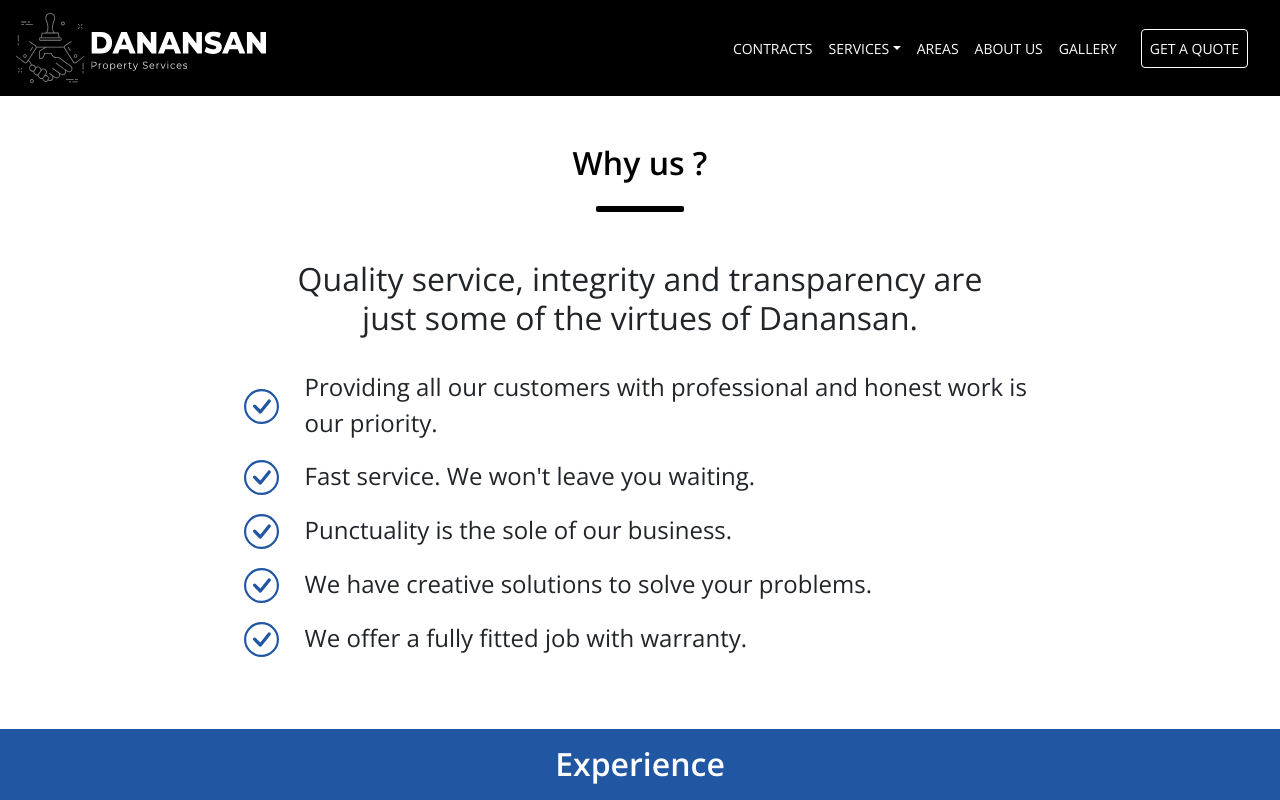
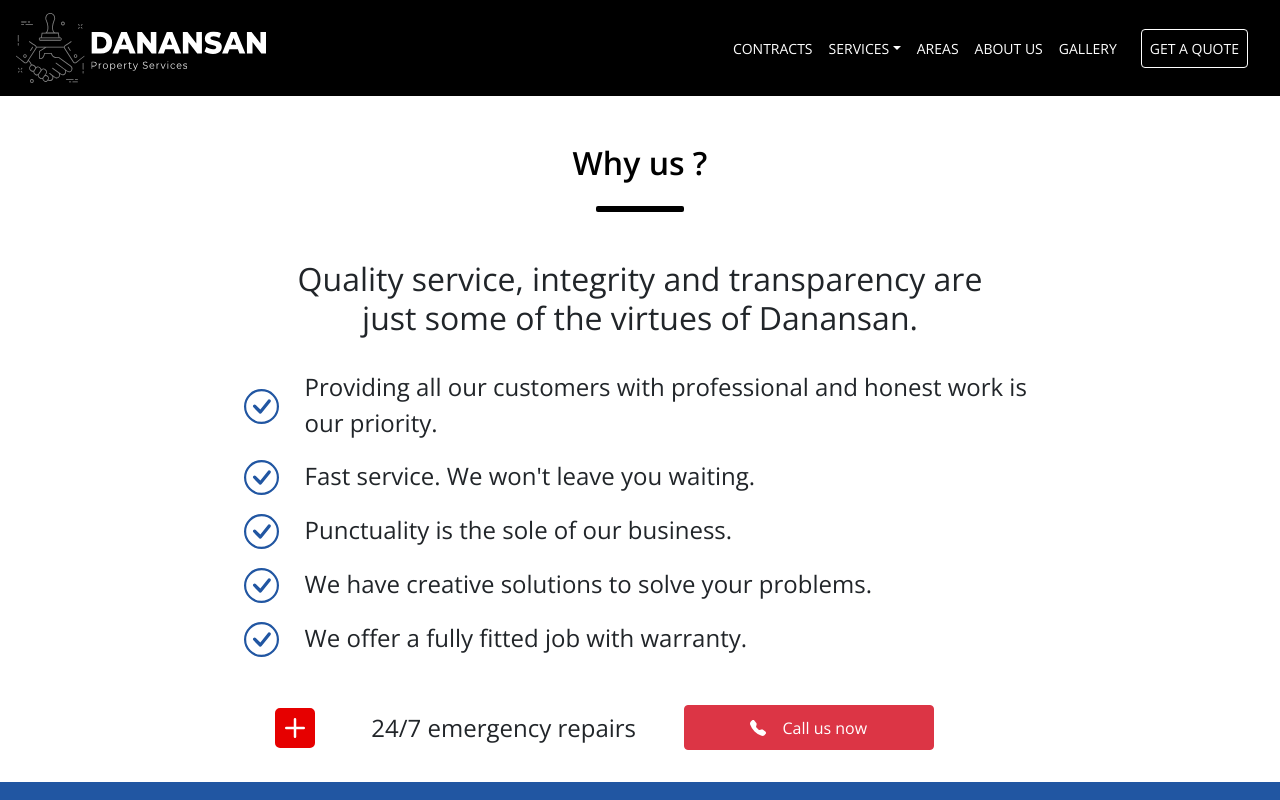
Before and after one commit to joaopedrorc/ggallery, a React (Create React App) app: page /about in a window 1280 px wide. Built offline with nearby package versions, Linux system fonts and the light colour scheme.

Commit message:
Adição do botão de serviços emergenciais

```diff
--- a/src/components/About/index.js
+++ b/src/components/About/index.js
@@ -8,7 +8,7 @@ function About() {
   return (
     <Styles>
       <Title title="Why us ?" />
-      <Container className="mb-4">
+      <Container>
         <h2 className="text-center">
           Quality service, integrity and transparency are <br /> just some of
           the virtues of Danansan.
@@ -108,6 +108,45 @@ function About() {
           </li>
         </ul>
       </Container>
+      <li className="row d-flex justify-content-center align-items-center">
+        <span className="col-3 d-flex justify-content-end fa-li">
+          <svg
+            xmlns="http://www.w3.org/2000/svg"
+            width="40"
+            height="40"
+            fill=" #e60000"
+            class="bi bi-plus-square-fill"
+            viewBox="0 0 16 16"
+          >
+            <path d="M2 0a2 2 0 0 0-2 2v12a2 2 0 0 0 2 2h12a2 2 0 0 0 2-2V2a2 2 0 0 0-2-2H2zm6.5 4.5v3h3a.5.5 0 0 1 0 1h-3v3a.5.5 0 0 1-1 0v-3h-3a.5.5 0 0 1 0-1h3v-3a.5.5 0 0 1 1 0z" />
+          </svg>
+        </span>
+        {/* <div className="li-container">24/7 emergency repairs</div> */}
+        <div className="col-3 d-flex justify-content-start sentence-right">
+          24/7 emergency repairs
+        </div>
+        <a
+          href="tel:+44 7414 765278"
+          className="btn btn-danger call-button col-3"
+        >
+          <svg
+            xmlns="http://www.w3.org/2000/svg"
+            width="16"
+            height="16"
+            fill="currentColor"
+            class="bi bi-telephone-fill"
+            viewBox="0 0 16 16"
+          >
+            <path
+              fill-rule="evenodd"
+              d="M1.885.511a1.745 1.745 0 0 1 2.61.163L6.29 2.98c.329.423.445.974.315 1.494l-.547 2.19a.678.678 0 0 0 .178.643l2.457 2.457a.678.678 0 0 0 .644.178l2.189-.547a1.745 1.745 0 0 1 1.494.315l2.306 1.794c.829.645.905 1.87.163 2.611l-1.034 1.034c-.74.74-1.846 1.065-2.877.702a18.634 18.634 0 0 1-7.01-4.42 18.634 18.634 0 0 1-4.42-7.009c-.362-1.03-.037-2.137.703-2.877L1.885.511z"
+            />
+          </svg>
+          Call us now
+        </a>
+
+        <div className="col-3"></div>
+      </li>
     </Styles>
   );
 }
--- a/src/components/About/styles.js
+++ b/src/components/About/styles.js
@@ -32,6 +32,18 @@ export const Styles = styled.div`
   .li-container {
     width: 79.333%;
   }
+
+  /* .sentence-right {
+    margin-right: 300px;
+  } */
+
+  .call-button {
+    display: flex;
+    justify-content: center;
+    align-items: center;
+    max-width: 250px;
+    height: 45px;
+  }
 `;
 
 export const Container = styled.div`
@@ -39,4 +51,6 @@ export const Container = styled.div`
   flex-direction: column;
   justify-content: center;
   align-items: center;
+  margin-bottom: 0;
+  padding: 0;
 `;
```
